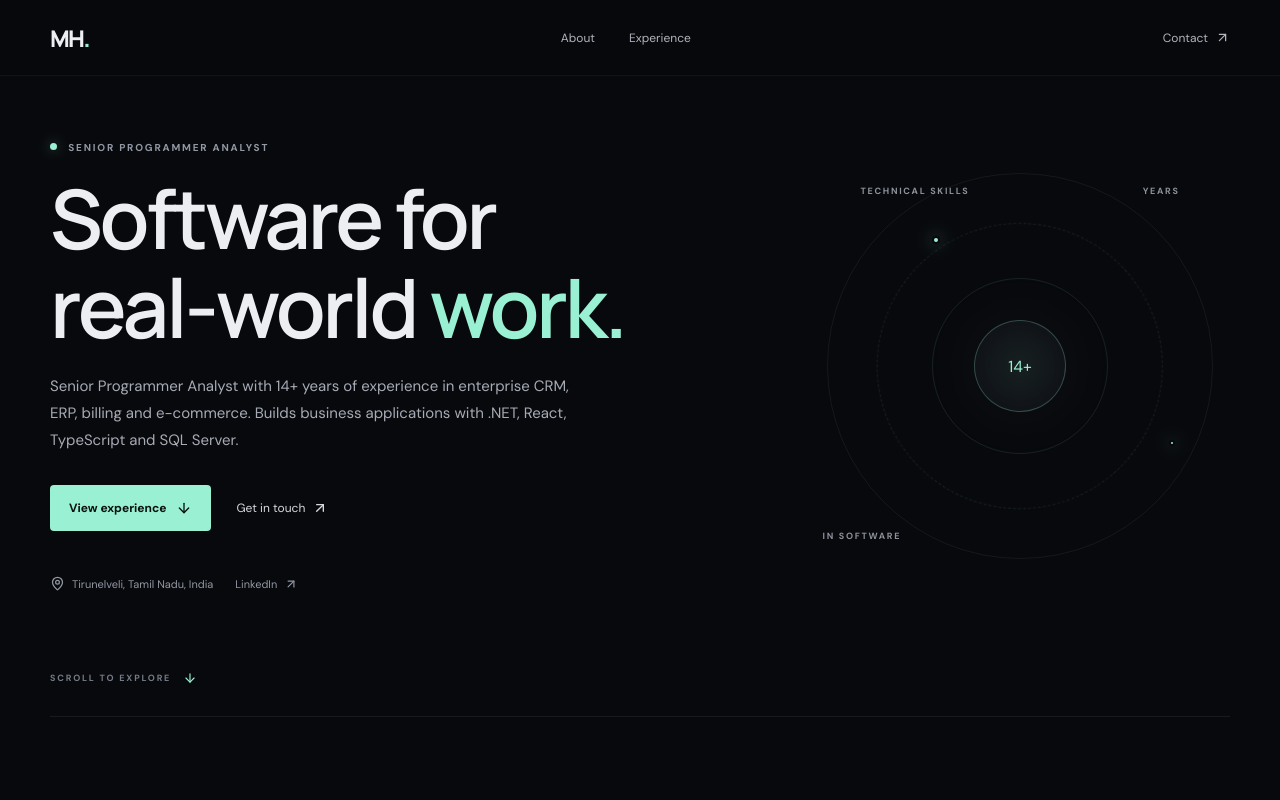
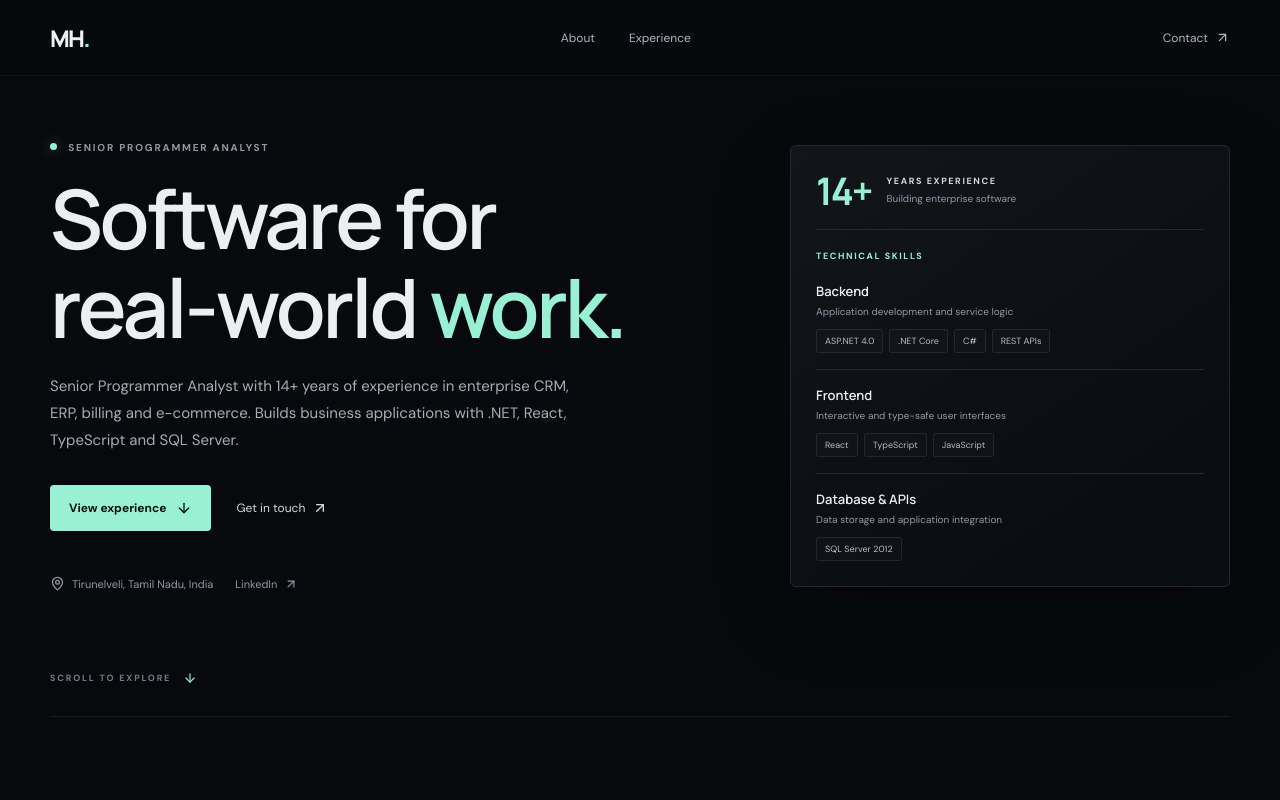
Before and after one commit to MohamedHussainP/MohamedHussain, a React (Vite) app: page / in a window 1280 px wide. Shown: the top 800 px of the page. Built offline with nearby package versions, Linux system fonts and the light colour scheme.

Commit message:
Replace circle with skills showcase (#5)
Co-authored-by: Mohamed Hussain P <351611803+MohamedHussainP@users.noreply.github.com>
Co-authored-by: Copilot App <223556219+Copilot@users.noreply.github.com>

```diff
--- a/src/App.tsx
+++ b/src/App.tsx
@@ -32,16 +32,28 @@ function App() {
               <a href={portfolio.linkedin} target="_blank" rel="noreferrer">LinkedIn <ArrowUpRight size={14} aria-hidden="true" /></a>
             </div>
           </div>
-          <div className="hero-aside" aria-hidden="true">
-            <div className="orbit orbit-one" />
-            <div className="orbit orbit-two" />
-            <div className="orbit orbit-three" />
-            <div className="orbit-center"><span>14+</span></div>
-            <span className="orbit-label orbit-label-top">YEARS</span>
-            <span className="orbit-label orbit-label-skills">TECHNICAL SKILLS</span>
-            <span className="orbit-label orbit-label-bottom">IN SOFTWARE</span>
-            <span className="orbit-node node-one" />
-            <span className="orbit-node node-two" />
+          <div className="hero-aside">
+            <div className="skills-showcase">
+              <div className="experience-highlight">
+                <span className="experience-years">14+</span>
+                <div><strong>YEARS EXPERIENCE</strong><span>Building enterprise software</span></div>
+              </div>
+              <h2 className="skills-showcase-title">TECHNICAL SKILLS</h2>
+              <div className="skills-showcase-list">
+                <article className="skills-showcase-item">
+                  <div><h3>Backend</h3><p>Application development and service logic</p></div>
+                  <div className="skill-tags"><span>ASP.NET 4.0</span><span>.NET Core</span><span>C#</span><span>REST APIs</span></div>
+                </article>
+                <article className="skills-showcase-item">
+                  <div><h3>Frontend</h3><p>Interactive and type-safe user interfaces</p></div>
+                  <div className="skill-tags"><span>React</span><span>TypeScript</span><span>JavaScript</span></div>
+                </article>
+                <article className="skills-showcase-item">
+                  <div><h3>Database &amp; APIs</h3><p>Data storage and application integration</p></div>
+                  <div className="skill-tags"><span>SQL Server 2012</span></div>
+                </article>
+              </div>
+            </div>
           </div>
           <a className="scroll-cue" href="#about"><span>SCROLL TO EXPLORE</span><ArrowDown size={14} aria-hidden="true" /></a>
         </section>
--- a/src/index.css
+++ b/src/index.css
@@ -50,19 +50,20 @@ h1, h2, h3, p { margin-top: 0; }
 .hero-meta { display: flex; align-items: center; gap: 22px; margin-top: 45px; color: var(--muted); font-size: 11px; }
 .hero-meta span, .hero-meta a { display: inline-flex; align-items: center; gap: 7px; }
 .hero-meta a:hover { color: var(--accent); }
-.hero-aside { position: relative; display: grid; width: min(420px, 100%); aspect-ratio: 1; justify-self: end; place-items: center; }
-.orbit { position: absolute; border: 1px solid #9af0d21a; border-radius: 50%; }
-.orbit-one { width: 42%; aspect-ratio: 1; }
-.orbit-two { width: 68%; aspect-ratio: 1; border-style: dashed; animation: rotate 45s linear infinite; }
-.orbit-three { width: 92%; aspect-ratio: 1; border-color: #ffffff10; }
-.orbit-center { display: grid; width: 92px; height: 92px; place-items: center; border: 1px solid #9af0d242; border-radius: 50%; color: var(--accent); background: radial-gradient(circle, #9af0d21a, #101318 72%); box-shadow: 0 0 70px #9af0d20d; }
-.orbit-label { position: absolute; color: #8d929c; font-size: 9px; font-weight: 700; letter-spacing: 1.7px; }
-.orbit-label-top { top: 7%; right: 12%; }
-.orbit-label-skills { top: 7%; left: 12%; }
-.orbit-label-bottom { bottom: 8%; left: 3%; }
-.orbit-node { position: absolute; width: 8px; height: 8px; border: 2px solid var(--background); border-radius: 50%; background: var(--accent); box-shadow: 0 0 18px #9af0d288; }
-.node-one { top: 19%; left: 29%; }
-.node-two { right: 13%; bottom: 31%; width: 6px; height: 6px; }
+.hero-aside { width: min(440px, 100%); justify-self: end; }
+.skills-showcase { padding: 25px; border: 1px solid var(--border); border-radius: 6px; background: linear-gradient(145deg, #12151b, #0b0d12 75%); box-shadow: 0 24px 80px #00000030; }
+.experience-highlight { display: flex; align-items: center; gap: 15px; padding-bottom: 20px; border-bottom: 1px solid var(--border); }
+.experience-years { color: var(--accent); font-family: var(--font-display); font-size: 38px; font-weight: 700; letter-spacing: -2px; line-height: 1; }
+.experience-highlight div { display: grid; gap: 5px; }
+.experience-highlight strong, .skills-showcase-title { color: #d7d9de; font-size: 9px; font-weight: 700; letter-spacing: 1.6px; }
+.experience-highlight div span { color: var(--muted); font-size: 10px; }
+.skills-showcase-title { margin: 20px 0 4px; color: var(--accent); }
+.skills-showcase-item { display: grid; grid-template-columns: 1fr; gap: 10px; padding: 16px 0; border-bottom: 1px solid var(--border); }
+.skills-showcase-item:last-child { padding-bottom: 0; border-bottom: 0; }
+.skills-showcase-item h3 { margin: 0 0 4px; color: var(--text); font-family: var(--font-display); font-size: 13px; font-weight: 600; }
+.skills-showcase-item p { margin: 0; color: var(--muted); font-size: 10px; line-height: 1.5; }
+.skill-tags { display: flex; flex-wrap: wrap; gap: 6px; }
+.skill-tags span { padding: 5px 8px; border: 1px solid #ffffff14; border-radius: 3px; color: #b6bbc4; background: #ffffff04; font-size: 9px; }
 .scroll-cue { position: absolute; bottom: 31px; left: 0; display: flex; align-items: center; gap: 12px; color: #757b86; font-size: 9px; font-weight: 700; letter-spacing: 1.8px; }
 .scroll-cue svg { color: var(--accent); }
 .section-block { display: grid; grid-template-columns: 190px 1fr; gap: 45px; padding-block: 104px; border-top: 1px solid #ffffff12; }
@@ -120,16 +121,17 @@ h1, h2, h3, p { margin-top: 0; }
 .site-footer p { margin: 0; color: #777d88; font-size: 10px; }
 .site-footer > div { gap: 21px; }
 .site-footer > div a { font-size: 10px; }
-@keyframes rotate { to { transform: rotate(360deg); } }
 @media (max-width: 800px) {
   .section-wrap { width: min(100% - 44px, 620px); }
   .site-header { height: 68px; padding-inline: 22px; }
   .site-header nav { gap: 17px; }
   .site-header nav a { font-size: 10px; }
   .header-contact { font-size: 10px; }
-  .hero { min-height: 590px; grid-template-columns: 1fr .65fr; }
+  .hero { min-height: 590px; grid-template-columns: 1fr .9fr; }
   .hero h1 { font-size: clamp(50px, 9vw, 70px); }
   .hero-aside { width: 100%; }
+  .skills-showcase { padding: 18px; }
+  .experience-years { font-size: 32px; }
   .section-block { grid-template-columns: 130px 1fr; gap: 20px; padding-block: 78px; }
 }
 @media (max-width: 600px) {
@@ -142,10 +144,8 @@ h1, h2, h3, p { margin-top: 0; }
   .hero { min-height: auto; grid-template-columns: 1fr; padding-top: 87px; padding-bottom: 94px; }
   .hero h1 { font-size: clamp(49px, 13vw, 69px); letter-spacing: -2.7px; }
   .hero-intro { font-size: 13px; }
-  .hero-aside { position: absolute; top: 7px; right: -15px; width: 150px; opacity: .42; }
-  .orbit-label, .orbit-node { display: none; }
-  .orbit-center { width: 48px; height: 48px; }
-  .orbit-center svg { width: 20px; }
+  .hero-aside { position: relative; top: auto; right: auto; width: 100%; max-width: 420px; margin: 34px auto 0; opacity: 1; }
+  .skills-showcase { padding: 21px; }
   .hero-meta { align-items: flex-start; flex-direction: column; gap: 12px; margin-top: 31px; }
   .scroll-cue { bottom: 30px; }
   .section-block { grid-template-columns: 1fr; gap: 28px; padding-block: 66px; }
```
